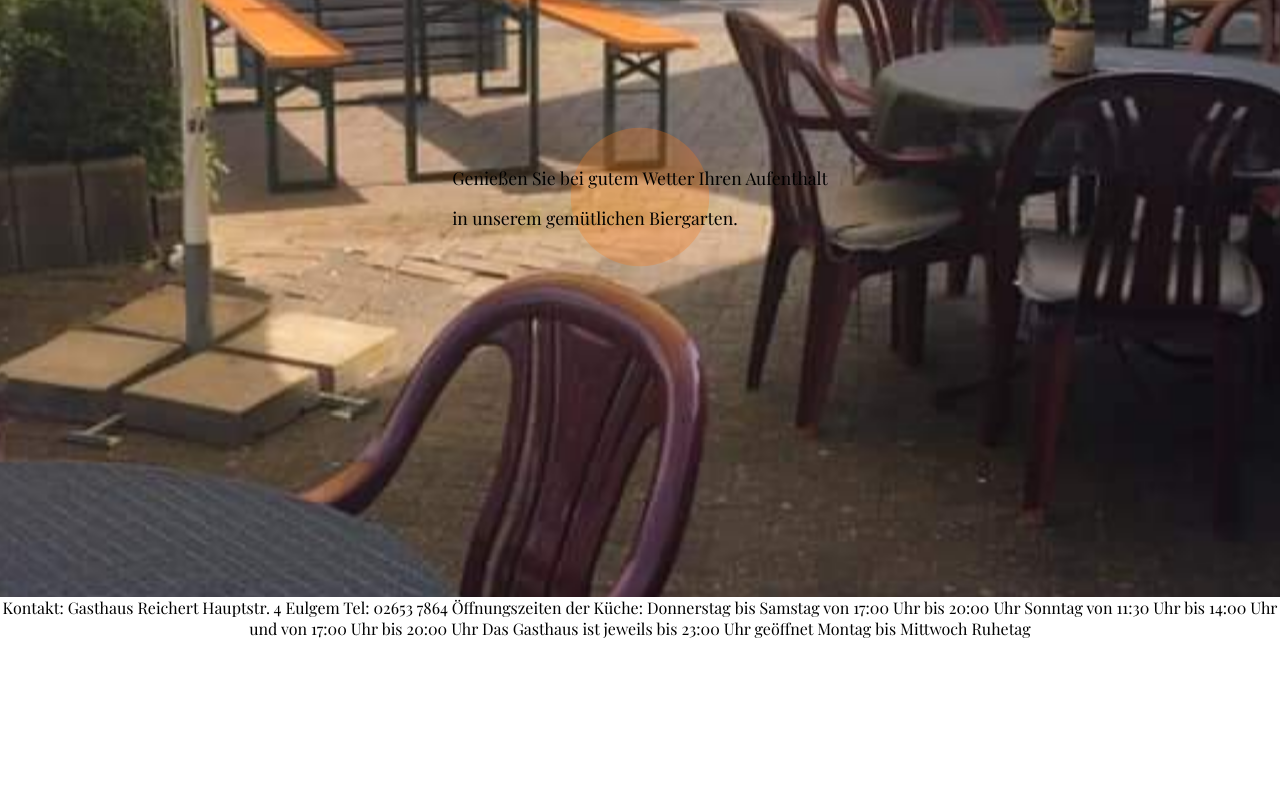
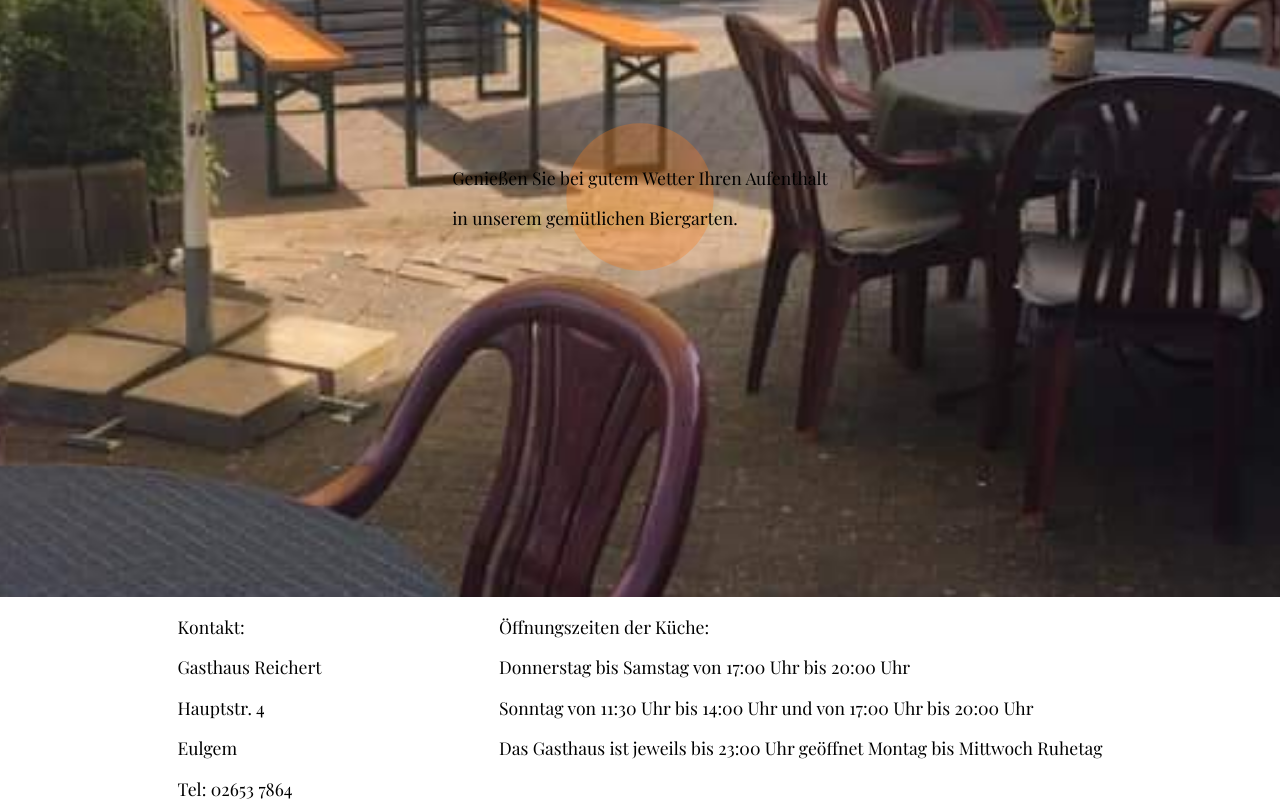
Before and after one commit to AnneQuinkenstein/landgasthaus, a React (Create React App) app: page / in a window 1280 px wide. Shown: the part 2603-3403 px from the top of the page. Before the commit the page ends 3320 px from the top, so only its background shows below. Built offline with nearby package versions, Linux system fonts and the light colour scheme; a web font is replaced by a local one.

Commit message:
changes footer

```diff
--- a/src/App.css
+++ b/src/App.css
@@ -60,3 +60,9 @@ img{
     width: 80vw;
   }
 }
+
+.footer{
+  height: 15vh;
+  display: flex;
+  justify-content: space-evenly;
+}
--- a/src/App.js
+++ b/src/App.js
@@ -163,12 +163,26 @@ function App() {
           </div>
         </div>
       </Parallax>
-      <div style={{ height: "15vh" }}>
-        Kontakt: Gasthaus Reichert Hauptstr. 4 Eulgem Tel: 02653 7864
-        Öffnungszeiten der Küche: Donnerstag bis Samstag von 17:00 Uhr bis 20:00
-        Uhr Sonntag von 11:30 Uhr bis 14:00 Uhr und von 17:00 Uhr bis 20:00 Uhr
-        Das Gasthaus ist jeweils bis 23:00 Uhr geöffnet Montag bis Mittwoch
-        Ruhetag
+      <div className="footer">
+        <div>
+          <p>Kontakt: </p>
+          <p>Gasthaus Reichert </p>
+          <p> Hauptstr. 4 </p>
+          <p>Eulgem </p>
+          <p> Tel: 02653 7864</p>
+        </div>
+        <div>
+          <p>Öffnungszeiten der Küche:</p>
+          <p> Donnerstag bis Samstag von 17:00 Uhr bis 20:00 Uhr </p>
+          <p>
+            {" "}
+            Sonntag von 11:30 Uhr bis 14:00 Uhr und von 17:00 Uhr bis 20:00 Uhr
+          </p>
+          <p>
+            Das Gasthaus ist jeweils bis 23:00 Uhr geöffnet Montag bis Mittwoch
+            Ruhetag{" "}
+          </p>
+        </div>
       </div>
     </div>
   );
```
